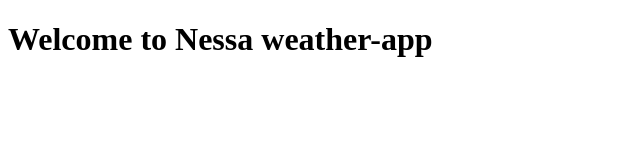
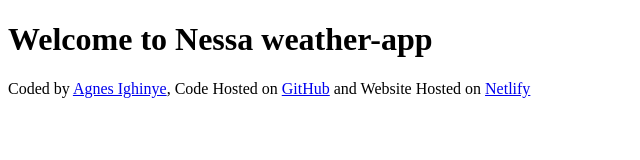
Before and after one commit to aighinye/Nessa-Weather-App, a plain HTML site: page index.HTML in a window 1280 px wide. Shown: the whole page, without its empty margins (0-640 px from the left). Drawn offline with Linux system fonts and the light colour scheme.

Commit message:
Added Links to the footer

```diff
--- a/index.HTML
+++ b/index.HTML
@@ -9,5 +9,11 @@
    <h1>
     Welcome to Nessa weather-app
    </h1>
+   <footer>Coded by
+    <a href="https://github.com/aighinye" target="_blank">
+     Agnes Ighinye</a>, Code Hosted on
+     <a href="https://github.com/aighinye/Nessa-Weather-App" target="_blank"> GitHub</a> and Website Hosted on
+     <a href="https://app.netlify.com/sites/nessa-weather-app/deploys" target="_blank">Netlify</a>
+    </footer>
 </body>
 </html>
```
